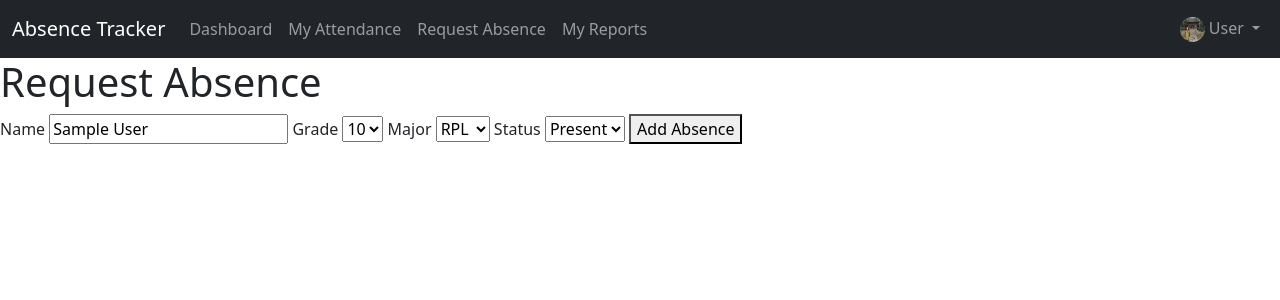
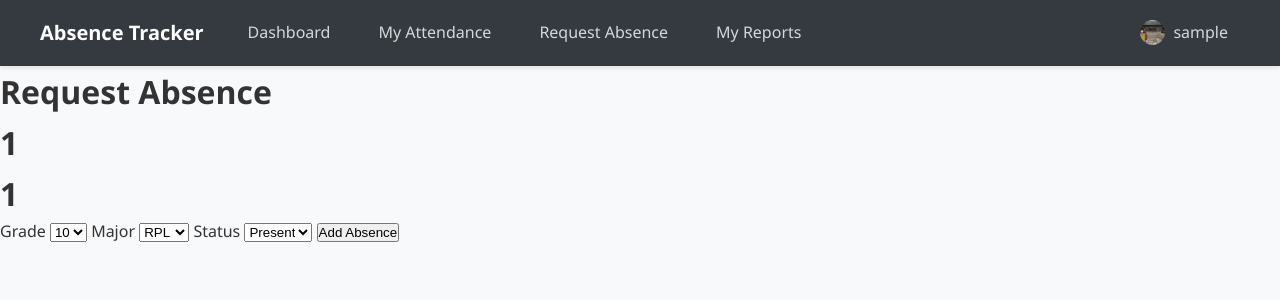
Before and after one commit to AgentEzra/PHP-Absence-Tracker, a PHP site: page /pages/requestAbsence.php in a window 1280 px wide. Shown: the top 300 px of the page. Run offline with PHP 8.4, Linux system fonts and the light colour scheme; the visitor is signed in with stand-in values (Sample User, id 1).

Commit message:
Refactor absence tracking to use credsId
Updated absence table schema to reference users via credsId and added username field. Refactored session management to use credsId instead of user_id, and updated related PHP files to use new session variables. Improved requestAbsence and viewAttendance pages to utilize session data and display user-specific information. Commented out PHP code in admin absence pages for future updates.

```diff
--- /dev/null
+++ b/RemindMe.txt
@@ -0,0 +1,5 @@
+* 26/11/2025
+requestAbsence.php, im thinking about adding username but im not sure about it, but ai said dont
+add new column to table absence_table_abs, but rather just join table via credsId
+
+-----
--- a/admin/absence/create.php
+++ b/admin/absence/create.php
@@ -1,4 +1,4 @@
-<?php
+<!-- <?php
 include '../config/connect.php';
 
 $userID = '';
@@ -79,4 +79,4 @@ if ($_SERVER['REQUEST_METHOD'] === 'POST'){
 
     <a href="./read.php">Back To Main?</a>
 </body>
-</html>
+</html> -->
--- a/admin/absence/read.php
+++ b/admin/absence/read.php
@@ -1,4 +1,4 @@
-<?php
+<!-- <?php
 include '../config/connect.php';
 
 $query = "SELECT * FROM absence_table_abs";
@@ -44,4 +44,4 @@ $result = mysqli_query($connect, $query);
         <?php endwhile; ?>
     </table>
 </body>
-</html>
+</html> -->
--- a/admin/absence/update.php
+++ b/admin/absence/update.php
@@ -1,4 +1,4 @@
-<?php
+<!-- <?php
 include '../config/connect.php';
 
 $userID = '';
@@ -86,4 +86,4 @@ if ($_SERVER['REQUEST_METHOD'] === 'POST'){
 
     <a href="./read.php">Kembali Ke Main?</a>
 </body>
-</html>
+</html> -->
--- a/dashboard.php
+++ b/dashboard.php
@@ -2,7 +2,7 @@
 include './admin/config/connect.php';
 include 'session.php';
 
-redirectIfNotLoggedIn()
+redirectIfNotLoggedIn();
 ?>
 
 <!DOCTYPE html>
--- a/db_insert.sql
+++ b/db_insert.sql
@@ -1,2 +1,3 @@
+--Insert admin
 insert into absence_table_creds (username, email, password, nama, kelas, jurusan, role)
-VALUES ('admin', 'admin123@gmail.com', 'password', 'admin', 'X', 'BR', 'admin')
+VALUES ('admin', 'admin123@gmail.com', 'password', 'admin', '11', 'BR', 'admin')
--- a/pages/requestAbsence.php
+++ b/pages/requestAbsence.php
@@ -1,21 +1,30 @@
 <?php
-session_start();
 include '../admin/config/connect.php';
+include '../session.php';
 
-$query = "INSERT INTO absence_tracker_abs";
-$result = mysqli_query($connect, $query);
+redirectIfNotLoggedIn();
 
-$username = '';
+//function for prevent if on value option
+function isSelected($sessionValue, $optionValue) {
+    return ($sessionValue == $optionValue) ? 'selected' : '';
+}
+
+// $query = "INSERT INTO absence_tracker_abs (something) VALUES ('some', 'thing')";
+// $result = mysqli_query($connect, $query);
+
+$name = '';
+$username = $_SESSION['username'];
 $grade = '';
 $major = '';
 $status = '';
 $waktu = '';
 
 if ($_SERVER['REQUEST_METHOD'] === 'POST'){
-  $username = $_SESSION['nama'];
-  $grade = $_SESSION[''];
-  $major = $_SESSION[''];
-  $status = $_SESSION[''];
+  $name = $_POST[''];
+  $grade = $_POST[''];
+  $major = $_POST[''];
+  $status = $_POST[''];
+  $waktu = date('Y-m-d H:i:s');
 }
 ?>
 
@@ -25,50 +34,44 @@ if ($_SERVER['REQUEST_METHOD'] === 'POST'){
     <meta charset="UTF-8">
     <meta name="viewport" content="width=device-width, initial-scale=1.0">
     <title>Main Page</title>
-    <link rel="stylesheet" href="https://cdn.jsdelivr.net/npm/bootstrap@5.3.7/dist/css/bootstrap.min.css">
+    <link rel="stylesheet" href="../styleDashboard.css">
 </head>
 <body>
-    <nav class="navbar navbar-expand-lg navbar-dark bg-dark">
-  <div class="container-fluid">
+  <nav class="navbar">
+    <div class="navbar-container">
         <a class="navbar-brand" href="../index.php">Absence Tracker</a>
-    <button class="navbar-toggler" type="button" data-bs-toggle="collapse" data-bs-target="#navbarNavDropdown" aria-controls="navbarNavDropdown" aria-expanded="false" aria-label="Toggle navigation">
-      <span class="navbar-toggler-icon"></span>
+
+        <button class="navbar-toggle" id="navbarToggle">
+            ☰
         </button>
 
-    <div class="collapse navbar-collapse" id="navbarNavDropdown">
-      <ul class="navbar-nav me-auto">
-
-        <!-- Dashboard -->
+        <div class="navbar-collapse" id="navbarCollapse">
+            <!-- Main navigation items on the left -->
+            <ul class="navbar-nav navbar-nav-main">
                 <li class="nav-item">
                     <a class="nav-link" href="../dashboard.php">Dashboard</a>
                 </li>
-
-        <!-- Attendance -->
                 <li class="nav-item">
                     <a class="nav-link" href="./viewAttendance.php">My Attendance</a>
                 </li>
-
-        <!-- Absence Requests -->
                 <li class="nav-item">
                     <a class="nav-link" href="./requestAbsence.php">Request Absence</a>
                 </li>
-
-        <!-- Reports -->
                 <li class="nav-item">
                     <a class="nav-link" href="./myReports.php">My Reports</a>
                 </li>
             </ul>
 
-      <!-- Profile -->
-      <ul class="navbar-nav">
-        <li class="nav-item dropdown">
-          <a class="nav-link dropdown-toggle" href="#" role="button" data-bs-toggle="dropdown" aria-expanded="false">
-            <img src="./image/dias.jpg" alt="Profile" width="25" height="25" class="rounded-circle"> User
-          </a>
-          <ul class="dropdown-menu dropdown-menu-end">
+            <!-- Profile on the right -->
+            <ul class="navbar-nav navbar-nav-profile">
+                <li class="nav-item profile-dropdown">
+                    <div class="dropdown-toggle" id="profileDropdown">
+                        <img src="./image/dias.jpg" alt="Profile" class="profile-img"> <?=$_SESSION['username']; ?>
+                    </div>
+                    <ul class="dropdown-menu" id="dropdownMenu">
                         <li><a class="dropdown-item" href="./pages/profile.php">Profile</a></li>
                         <li><a class="dropdown-item" href="./login/forgotPassword.php">Change Password</a></li>
-            <li><hr class="dropdown-divider"></li>
+                        <li><div class="dropdown-divider"></div></li>
                         <li><a class="dropdown-item text-danger" href="./admin/config/logout.php">Logout</a></li>
                     </ul>
                 </li>
@@ -77,27 +80,26 @@ if ($_SERVER['REQUEST_METHOD'] === 'POST'){
     </div>
 </nav>
 
-
 <h1>Request Absence</h1>
+<h1><?=$_SESSION['kelas'] ?></h1>
+<h1><?=$_SESSION['jurusan'] ?></h1>
 
     <form method="post">
-        <label for="userid">Name</label>
-        <input type="text" name="userid" value="<?=$_SESSION['nama']; ?>" id="userid" readonly placeholder="User">
-
         <label for="kelas">Grade</label>
-        <select name="kelas" id="kelas" <?=$_SESSION['kelas']; ?>>
-            <option value="10">10</option>
-            <option value="11">11</option>
-            <option value="12">12</option>
+        <select name="kelas" id="kelas">
+          <option value="10" <?= isSelected($_SESSION['kelas'], '10') ?>>10</option>
+          <option value="11" <?= isSelected($_SESSION['kelas'], '11') ?>>11</option>
+          <option value="12" <?= isSelected($_SESSION['kelas'], '12') ?>>12</option>
         </select>
 
+        <!-- Make sure jurusan value in db was capital -Ezra -->
         <label for="jurusan">Major</label>
-        <select name="jurusan" id="jurusan" value="<?=$_SESSION['jurusan']; ?>">
-            <option value="rpl">RPL</option>
-            <option value="dkv">DKV</option>
-            <option value="akl">AKL</option>
-            <option value="mp">MP</option>
-            <option value="br">BR</option>
+        <select name="jurusan" id="jurusan">
+          <option value="rpl" <?= isSelected($_SESSION['jurusan'], 'RPL') ?>>RPL</option>
+          <option value="dkv" <?= isSelected($_SESSION['jurusan'], 'DKV') ?>>DKV</option>
+          <option value="akl" <?= isSelected($_SESSION['jurusan'], 'AKL') ?>>AKL</option>
+          <option value="mp" <?= isSelected($_SESSION['jurusan'], 'MP') ?>>MP</option>
+          <option value="br" <?= isSelected($_SESSION['jurusan'], 'BR') ?>>BR</option>
         </select>
 
         <label for="keterangan">Status</label>
--- a/pages/viewAttendance.php
+++ b/pages/viewAttendance.php
@@ -1,5 +1,11 @@
 <?php
+$credsId = $_SESSION['credsId'];
 
+$sql = "SELECT waktu, keterangan, kelas, jurusan FROM absence_table_abs
+        WHERE credsId = ? ORDER BY waktu DESC";
+$stmt = $connect->prepare($sql);
+$stmt->execute([$credsId]);
+$results = $stmt->fetchAll();
 ?>
 
 <!DOCTYPE html>
--- a/session.php
+++ b/session.php
@@ -3,7 +3,7 @@ session_start();
 
 function isLoggedIn() {
     return
-    isset($_SESSION['user_id']);
+    isset($_SESSION['credsId']);
     isset($_SESSION['username']);
 }
 
@@ -17,20 +17,20 @@ function isUser() {
 
 function redirectIfNotLoggedIn() {
     if (!isLoggedIn()) {
-        header("Location: index.php"); //this is login pages
+        header("Location: index.php"); // this is login pages
         exit();
     }
 }
 
 function redirectIfNotAdmin() {
     if (!isAdmin()) {
-        header("Location: dashboard.php");
+        header("Location: dashboard.php"); // protect admin pages
         exit();
     }
 }
 
 function redirectAfterLogin() {
-    header("Location: dashboard.php");
+    header("Location: dashboard.php"); // i have no idea when this will be used
     exit();
 }
 ?>
```
Also changed, not shown: db.sql (+10 -13 lines), index.php (+6 -2 lines). Lines whose indentation alone changed are shown as unchanged.
